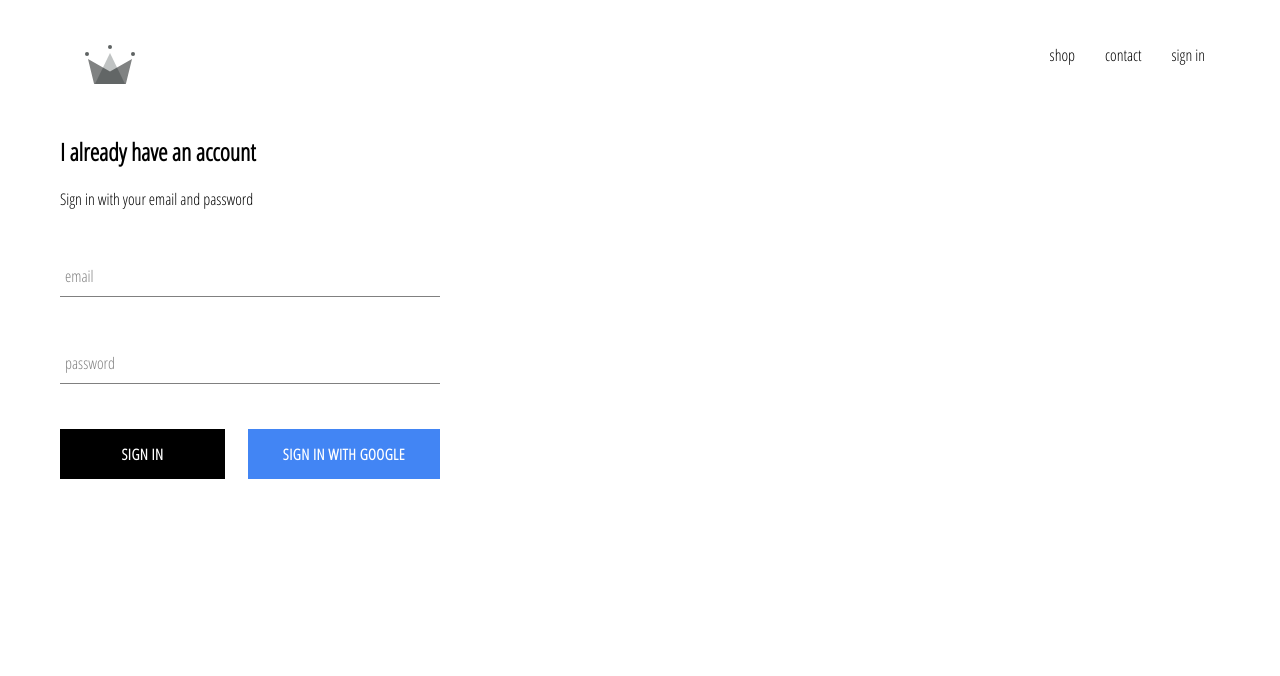
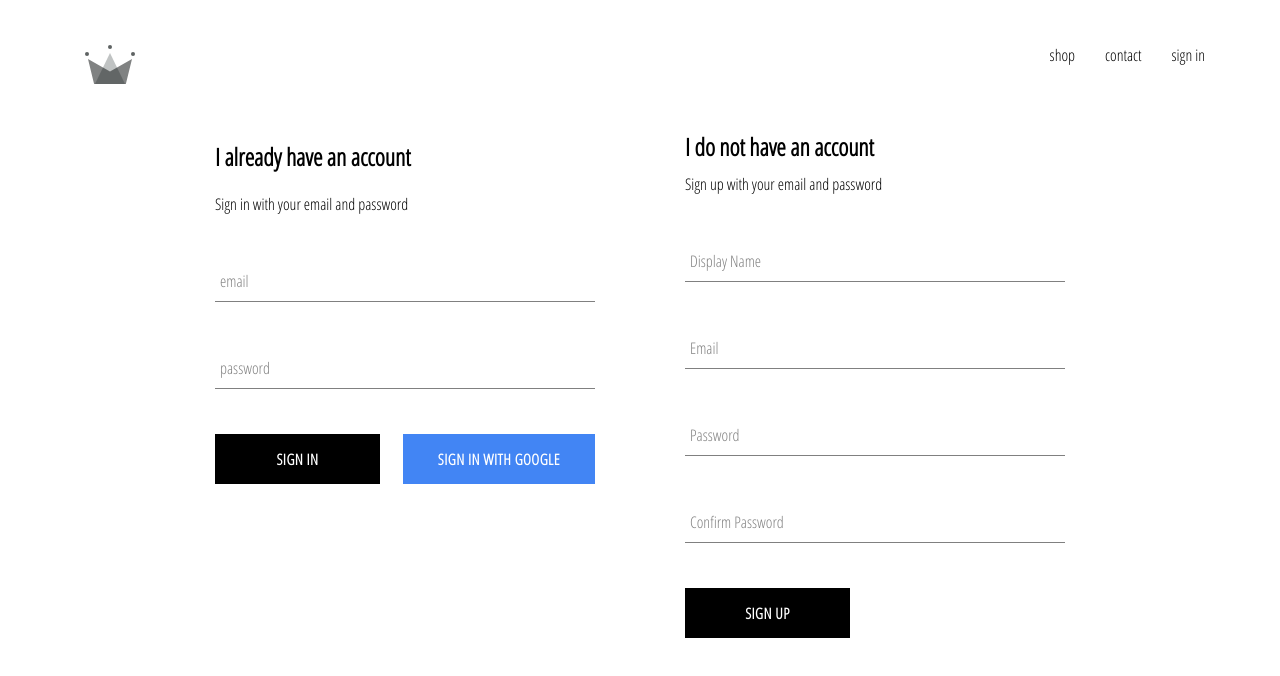
Before and after one commit to ReutLichtenfeld/crwn-clothing, a React (Create React App) app: page /signin in a window 1280 px wide. Shown: the top 676 px of the page. Built offline with nearby package versions, Linux system fonts and the light colour scheme; no server answers.

Commit message:
implemented firebase utils

```diff
--- a/src/App.js
+++ b/src/App.js
@@ -7,7 +7,7 @@ import HomePage from './pages/homepage/homepage.component';
 import ShopPage from './pages/shop/shop.component';
 import SignInAndSignUpPage from './pages/sign-in-and-sign-up/sign-in-and-sign-up.component';
 import Header from './components/header/header.component';
-import { auth } from './firebase/firebase.utils';
+import { auth, createUserProfileDocument } from './firebase/firebase.utils';
 
 class App extends React.Component {
   constructor() {
@@ -21,10 +21,23 @@ class App extends React.Component {
   unsubscribeFromAuth = null;
 
   componentDidMount() {
-    this.unsubscribeFromAuth = auth.onAuthStateChanged(user => {
-      this.setState({ currentUser: user })
+    this.unsubscribeFromAuth = auth.onAuthStateChanged(async userAuth => {
+      if (userAuth) {
+        const userRef = await createUserProfileDocument(userAuth);
 
-      console.log(user);
+        userRef.onSnapshot(snapShot => {
+          this.setState({
+            currentUser: {
+              id: snapShot.id,
+              ...snapShot.data()
+            }
+          });
+
+          console.log(this.state);
+        });
+      } else {
+        this.setState({currentUser: userAuth});
+      }
     });
   }
 
--- /dev/null
+++ b/src/components/sign-up/sign-up.component.jsx
@@ -0,0 +1,104 @@
+import React from 'react';
+
+import FormInput from '../form-input/form-input.component';
+import CustomButton from '../custom-button/custom-button.component';
+
+import { auth, createUserProfileDocument } from '../../firebase/firebase.utils';
+
+import './sign-up.styles.scss';
+
+class SignUp extends React.Component {
+    constructor(){
+        super();
+
+        this.state = {
+            displayName: '',
+            email: '',
+            password: '',
+            confirmPassword: ''
+        }
+    }
+
+    handleSubmit = async event => {
+        event.preventDefault();
+
+        const {displayName, email, password, confirmPassword} = this.state;
+
+        if (password !== confirmPassword) {
+            alert("passwords don't match");
+            return;
+        }
+
+        try {
+            const { user } = await auth.createUserWithEmailAndPassword(
+                email,
+                password
+            );
+
+            await createUserProfileDocument(user, { displayName });
+
+            this.setState({
+                displayName: '',
+                email: '',
+                password: '',
+                confirmPassword: ''
+            });
+
+        } catch(error) {
+            console.error(error);
+        }
+    }
+
+    handleChange = event => {
+        const { name, value } = event.target;
+
+        this.setState({[name]: value});
+    };
+
+    render() {
+        const {displayName, email, password, confirmPassword} = this.state;
+        return(
+            <div className='sign-up'>
+                <h2 className='title'>I do not have an account</h2>
+                <span>Sign up with your email and password</span>
+                <form className='sign-up-form' onSubmit={this.handleSubmit}>
+                    <FormInput
+                        type='text'
+                        name='displayName'
+                        value={displayName}
+                        onChange={this.handleChange}
+                        label='Display Name'
+                        required
+                    />
+                    <FormInput
+                        type='email'
+                        name='email'
+                        value={email}
+                        onChange={this.handleChange}
+                        label='Email'
+                        required
+                    />
+                    <FormInput
+                        type='password'
+                        name='password'
+                        value={password}
+                        onChange={this.handleChange}
+                        label='Password'
+                        required
+                    />
+                    <FormInput
+                        type='password'
+                        name='confirmPassword'
+                        value={confirmPassword}
+                        onChange={this.handleChange}
+                        label='Confirm Password'
+                        required
+                    />
+                    <CustomButton type='submit'>SIGN UP</CustomButton>
+                </form>
+            </div>
+        )
+    }
+}
+
+export default SignUp;
--- /dev/null
+++ b/src/components/sign-up/sign-up.styles.scss
@@ -0,0 +1,9 @@
+.sign-up {
+    display: flex;
+    flex-direction: column;
+    width: 380px;
+
+    .title {
+        margin: 10px 0;
+    }
+}
--- a/src/firebase/firebase.utils.js
+++ b/src/firebase/firebase.utils.js
@@ -1,4 +1,4 @@
-import firebase, { firestore } from 'firebase/app';
+import firebase from 'firebase/app';
 import 'firebase/firestore';
 import 'firebase/auth';
 
@@ -13,10 +13,36 @@ const config = {
         measurementId: "G-95ZY2P9L5F"
 };
 
+export const createUserProfileDocument = async (userAuth, additionalData) => {
+        if (!userAuth) return;
+
+        const userRef = firestore.doc(`users/${userAuth.uid}`)
+
+        const snapShot = await userRef.get();
+
+        if(!snapShot.exists){
+                const { displayName, email } = userAuth;
+                const createAt = new Date();
+
+                try {
+                        await userRef.set({
+                                displayName,
+                                email,
+                                createAt,
+                                ...additionalData
+                        })
+                } catch(error) {
+                        console.log('error creating user', error.message);
+                }
+        }
+
+        return userRef;
+};
+
 firebase.initializeApp(config);
 
 export const auth = firebase.auth();
-//export const firestore = firebase.firestore();
+export const firestore = firebase.firestore();
 
 const provider = new firebase.auth.GoogleAuthProvider();
 provider.setCustomParameters({ prompt: 'select_account' });
--- a/src/pages/sign-in-and-sign-up/sign-in-and-sign-up.component.jsx
+++ b/src/pages/sign-in-and-sign-up/sign-in-and-sign-up.component.jsx
@@ -1,12 +1,14 @@
 import React from 'react';
 
 import SignIn from '../../components/sign-in/sign-in.component';
+import SignUp from '../../components/sign-up/sign-up.component';
 
 import './sign-in-and-sign-up.styles.scss';
 
 const SignInAndSignUpPage = () => (
      <div className='sign-in-and-sign-up'>
          <SignIn />
+         <SignUp />
      </div>
 );
 
--- a/src/pages/sign-in-and-sign-up/sign-in-and-sign-up.styles.scss
+++ b/src/pages/sign-in-and-sign-up/sign-in-and-sign-up.styles.scss
@@ -0,0 +1,6 @@
+.sign-in-and-sign-up {
+    width: 850px;
+    display: flex;
+    justify-content: space-between;
+    margin: 30px auto;
+}
```
